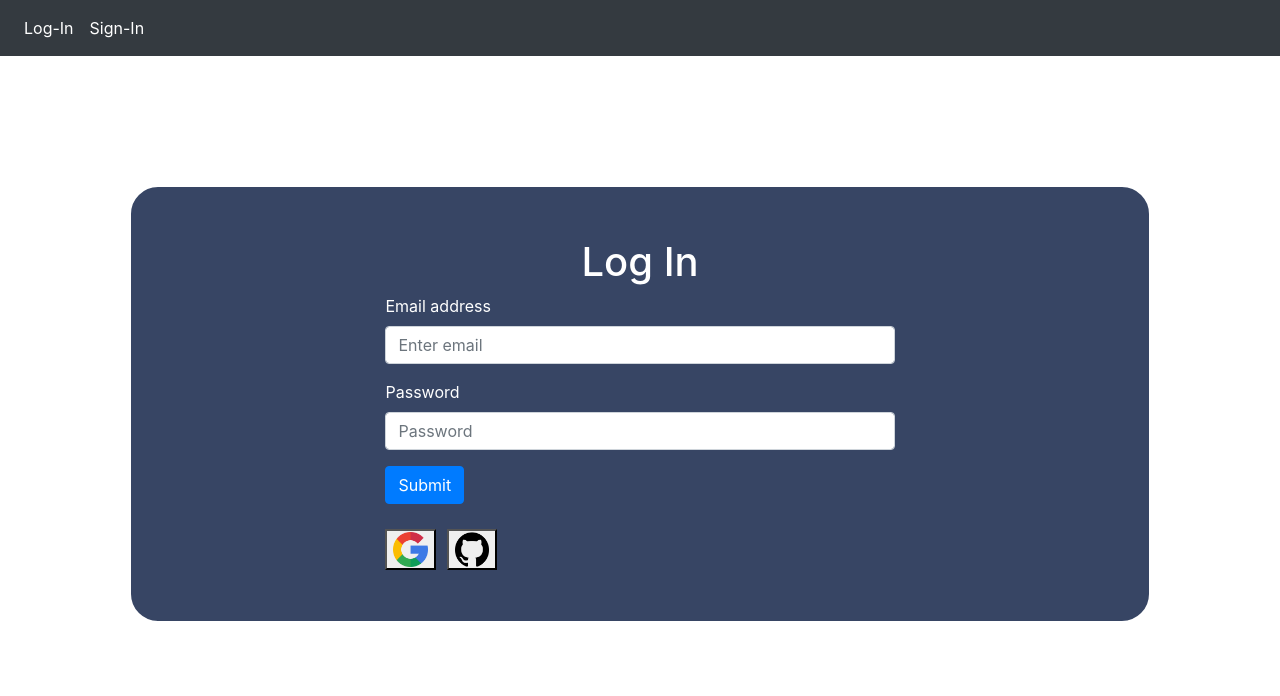
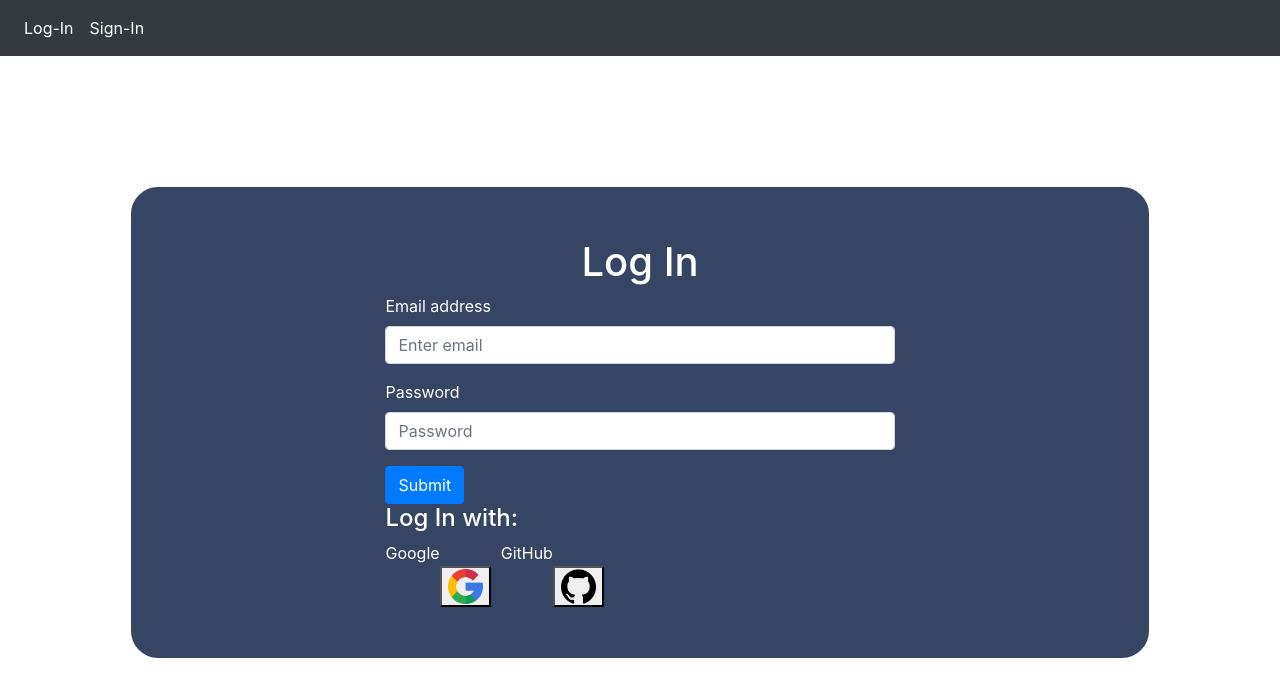
Before and after one commit to SantiagoGM19/enterpriseApp-FrontEnd, a React (Vite) app: page /logIn in a window 1280 px wide. Shown: the top 696 px of the page. Built offline with nearby package versions, Linux system fonts and the light colour scheme.

Commit message:
logIn with git hub

```diff
--- a/src/pages/LogIn.tsx
+++ b/src/pages/LogIn.tsx
@@ -1,4 +1,4 @@
-import { signInWithEmailAndPassword, signInWithPopup, GoogleAuthProvider, OAuthCredential } from 'firebase/auth'
+import { signInWithEmailAndPassword, signInWithPopup, GoogleAuthProvider, OAuthCredential, GithubAuthProvider } from 'firebase/auth'
 import React, { useState } from 'react'
 import { auth } from '../firebaseConfig'
 import swal from 'sweetalert'
@@ -11,6 +11,7 @@ import { useNavigate } from 'react-router-dom'
 
 function LogIn() {
   const providerGoogleAuth = new GoogleAuthProvider();
+  const providerGitHubAuth = new GithubAuthProvider();
   const [userName, setUserName] = useState('')
   const [password, setPassword] = useState('')
   const { user } = useSelector((state: stateType) => state.logged)
@@ -70,6 +71,34 @@ function LogIn() {
       });
   }
 
+  const signInWithGitHub = (e: React.MouseEvent<HTMLButtonElement, MouseEvent>) => {
+    e.preventDefault()
+    signInWithPopup(auth, providerGitHubAuth)
+      .then((result) => {
+        // This gives you a Google Access Token. You can use it to access the Google API.
+        const credential: OAuthCredential | null = GithubAuthProvider.credentialFromResult(result);
+
+        const token = credential!.accessToken;
+        const user = result.user;
+
+        dispatch(logInInReducer(user))
+        swal({
+          title: 'Logged in',
+          text: 'Welcome!',
+          icon: 'success'
+        })
+        navigate("/products")
+      }).catch((error) => {
+        console.log(error);
+
+        swal({
+          title: 'Error logging in!',
+          text: 'Please check your credentials',
+          icon: 'error'
+        })
+      });
+  }
+
 
   return (
     <div className='logging-container'>
@@ -85,9 +114,12 @@ function LogIn() {
             <input type="password" className="form-control" placeholder="Password" onChange={(e) => setPassword(e.target.value)} />
           </div>
           <button type="submit" className="btn btn-primary" onClick={logInForm}>Submit</button>
+          <h4>Log In with: </h4>
           <div className='alternative-buttons'>
+            Google
             <button className='button-google' onClick={signInWithGoogleButton}><img className='google-img' src="/src/assets/google.png" /></button>
-            <button className='button-google'><img className='google-img' src="/src/assets/github.png" /></button>
+            GitHub
+            <button className='button-google' onClick={signInWithGitHub}><img className='google-img' src="/src/assets/github.png" /></button>
           </div>
         </form>
       </div>
```
